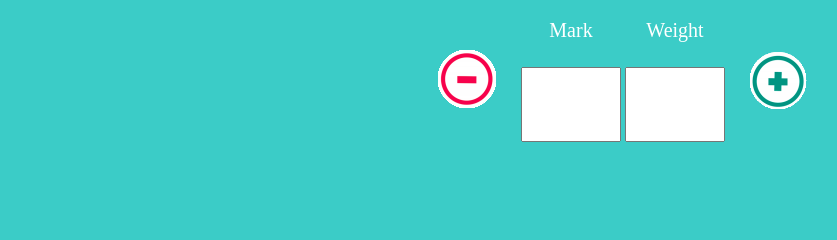
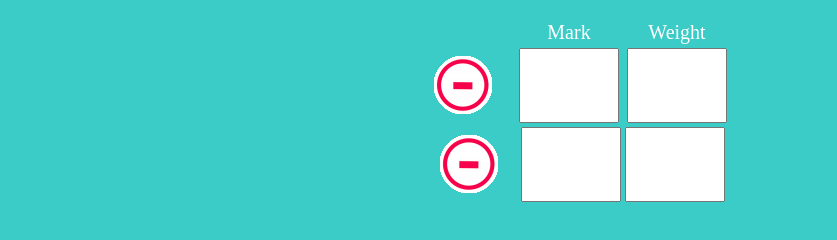
Before and after one commit to mint-toronto/oracle, a plain HTML site: page views/index.html in a window 1280 px wide. Shown: the part 110-350 px from the top of the page, without its empty margins (17-854 px from the left). Drawn offline with Linux system fonts and the light colour scheme; a web font is replaced by a local one.

Commit message:
javascipt buttons

```diff
--- a/public/js/marks.js
+++ b/public/js/marks.js
@@ -1,28 +1,63 @@
 // HOOK UP ADD/REMOVE BUTTONS
 
-document.querySelector('#add-tt').addEventListener('click', addTT);
-document.querySelector('#add-qa').addEventListener('click', addQA);
+document.getElementById('add-button').addEventListener('click', addRow);
 
-var ttInputGroup = document.getElementById('tts-inputs');
-var qaInputGroup = document.getElementById('qas-inputs');
+var formFieldCount = 1;
+var mainSection = document.getElementById('main-section');
 
-function addTT()
+window.onload = function ()
 {
-    var br = document.createElement('br');
+    addRow();
+};
 
-    var label = document.createElement('label');
-    label.textContent = "Term Test: "
+function addRow()
+{
+    var divList = [ 'row', 'far-left', 'left', 'right', 'far-right' ];
+    var divTable = {};
 
-    var input = document.createElement('input');
-    input.setAttribute('type', 'number');
-    input.setAttribute('min', '0');
-    input.setAttribute('max', '100');
-    input.setAttribute('step', '0.5');
-    input.setAttribute('value', '100.0');
+    // Create all divs to add
+    for (i = 0; i < divList.length; i++)
+    {
+	divName = divList[i];
+	divTable[divName] = document.createElement('div');
+	divTable[divName].className = divName;
+    }
 
-    label.appendChild(input);
-    ttInputGroup.appendChild(br);
-    ttInputGroup.appendChild(label);
+    // Create form fields to add
+    markField = document.createElement('input');
+    markField.setAttribute('type', 'text');
+    markField.className = 'mark-box';
+
+    weightField = document.createElement('input');
+    weightField.setAttribute('type', 'text');
+    weightField.className = 'mark-box';
+
+    // Create remove button
+    removeButton = document.createElement('button');
+    removeButton.setAttribute('type', 'button');
+    removeButton.setAttribute('id', 'remove-button-' + formFieldCount.toString());
+
+    // Create the DOM sub-tree we're going to add. First the main row elements.
+    for (var key in divTable)
+    {
+	if (divTable.hasOwnProperty(key) && key != 'row')
+	{
+	    divTable['row'].appendChild(divTable[key]);
+	}
+    }
+
+    // Now the fields and buttons
+    divTable['far-left'].appendChild(removeButton);
+    divTable['left'].appendChild(markField);
+    divTable['right'].appendChild(weightField);
+
+    document.getElementById('marks-form').appendChild(divTable['row']);
+
+    // Remove old add button
+    addButton = document.getElementById('add-button');
+    addButton.parentElement.removeChild(addButton);
+
+    formFieldCount++;
 }
 
 function addQA()
@@ -47,7 +82,7 @@ function addQA()
 
 // FORM SUBMISSON
 
-document.querySelector('#submit-button').addEventListener('click', doSubmit);
+//document.querySelector('#submit-button').addEventListener('click', doSubmit);
 
 function doSubmit()
 {
@@ -73,5 +108,5 @@ function getFormData()
 	}
     }
 
-    return params.substring(0, params.length - 1);;
+    return params.substring(0, params.length - 1);
 }
--- a/views/index.html
+++ b/views/index.html
@@ -40,7 +40,8 @@ body h1::first-letter
 {
 width:100px;
   text-align:center;
-  display: inline-flex;
+display: inline-block;
+vertical-align:middle;
 }
 
 .far-left button
@@ -59,6 +60,8 @@ body h1::first-letter
   text-align:center;
   display: inline-block;
 color: #fff;
+vertical-align:middle;
+padding:2px 2px 2px 2px;
 }
 
 .right
@@ -69,6 +72,8 @@ body h1::first-letter
   text-align:center;
   display: inline-block;
 color: #fff;
+vertical-align:middle;
+padding:2px 2px 2px 2px;
 }
 
 .far-right
@@ -76,6 +81,7 @@ body h1::first-letter
 width:100px;
   text-align:center;
 display: inline-block;
+vertical-align:middle;
 }
 
 .far-right button
@@ -91,7 +97,7 @@ border-style:none;
 width:100px;
 height:75px;
 font-family: LemonMilklight;
-font-size:1.8em;
+font-size:1.75em;
 color:#4D5A5A;
 }
 
@@ -103,7 +109,7 @@ color:#4D5A5A;
 <body>
 <h1><span class="big-o">O</span>racle</h1>
 
-<section>
+<section id="main-section">
   <div class="row">
     <div class="far-left">
     </div>
@@ -116,7 +122,7 @@ color:#4D5A5A;
     <div class="far-right">
     </div>
   </div>
-    <form>
+    <form id="marks-form">
       <div class="row">
 	<div class="far-left">
 	  <button></button>
@@ -128,7 +134,7 @@ color:#4D5A5A;
 	  <input class="mark-box" type="text">
 	</div>
 	<div class="far-right">
-	<button></button>
+	  <button type="button" id="add-button"></button>
 	</div>
       </div>
     </form>
```
Lines whose indentation alone changed are shown as unchanged.
